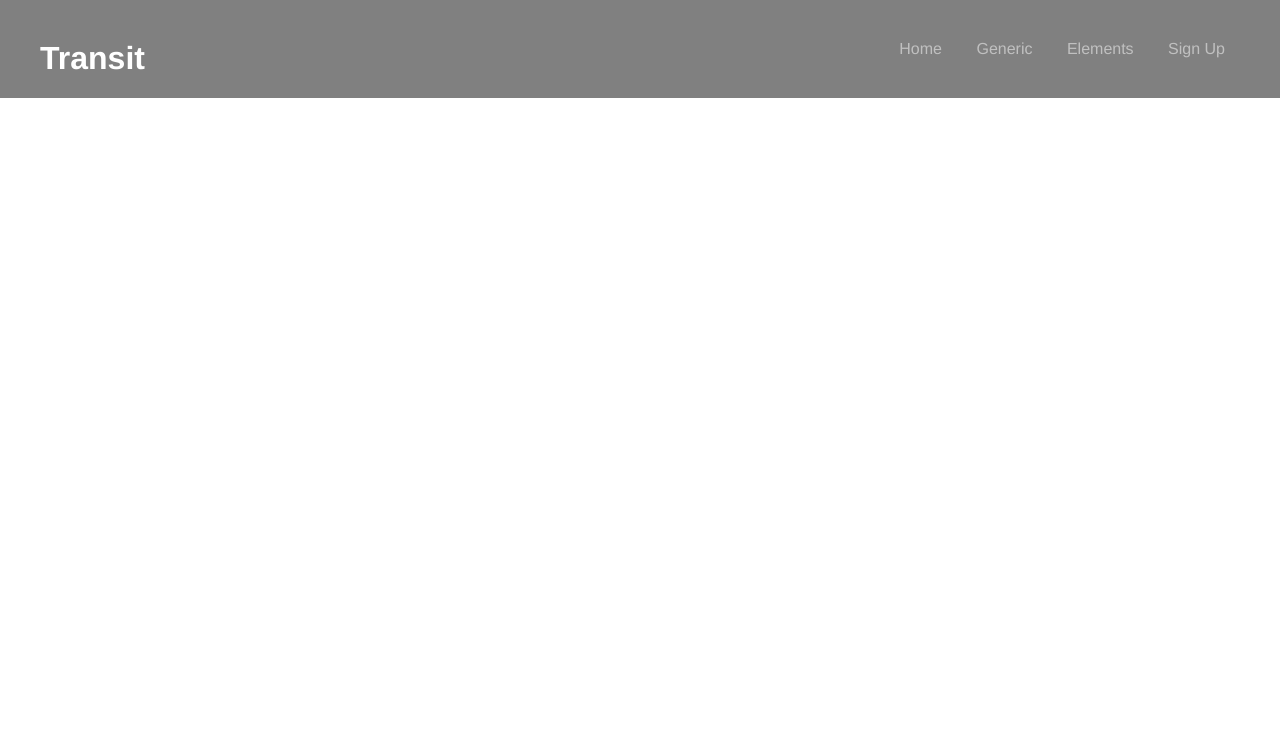
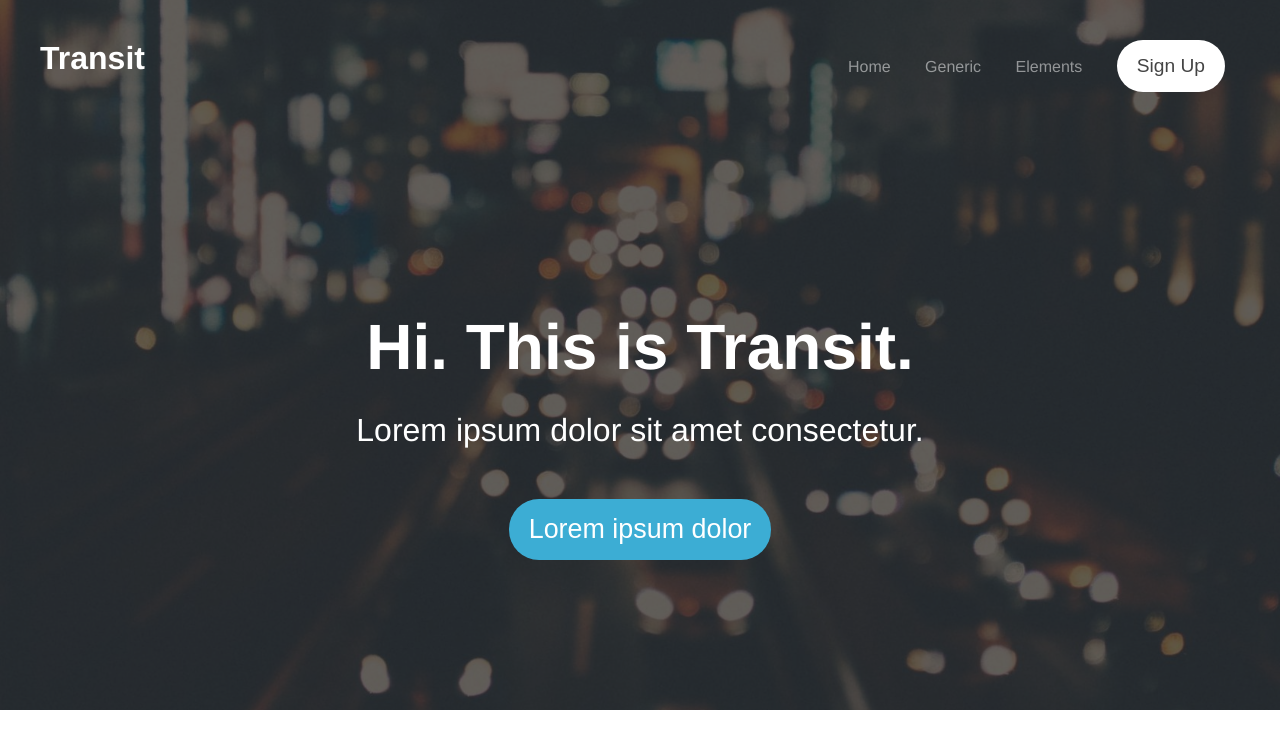
Before and after one commit to shayan881/template_project, a PHP site: page / in a window 1280 px wide. Shown: the top 749 px of the page. Run offline with PHP 8.4, Linux system fonts and the light colour scheme.

Commit message:
session 5

```diff
--- a/first_project/css/style.css
+++ b/first_project/css/style.css
@@ -37,9 +37,56 @@ a {
 }
 
 .top-menu {
-    padding:40px;
+    padding: 40px;
 }
 
 .header {
-    background-color: gray;
+    background-image: url(../img/dark_tint.png), url(../img/bokeh_car_lights_bg.jpg);
+    background-position: center center;
+    background-size: cover;
 }
+
+.btn {
+    padding: 15px 20px;
+    border-radius: 30px;
+    border: 0;
+    cursor: pointer;
+    text-align: center;
+    font-size: 1.5vw;
+    color: #ffff;
+}
+
+.btn-gray {
+    background-color: #fff;
+    color: #444 !important;
+}
+
+.btn-blue {
+    background-color: #3cadd4;
+    color: #fff !important;
+}
+
+.btn-dark {
+    background-color: #383b43;
+    color: #ffffff !important;
+}
+
+.btn-big {
+    font-size: 2.1vw !important;
+}
+
+.banner-content {
+    text-align: center;
+    color: #fff;
+    padding: 150px 0;
+}
+
+.banner-content h2 {
+    font-size: 5vw;
+    line-height: 130px;
+}
+
+.banner-content p {
+    font-size: 2.5vw;
+    margin-bottom: 50px;
+}
--- a/first_project/index.html
+++ b/first_project/index.html
@@ -26,13 +26,17 @@
                         <a href="#">Elements</a>
                     </li>
                     <li>
-                        <a href="#">Sign Up</a>
+                        <button class="btn btn-gray">Sign Up</button>
                     </li>
 
                 </ul>
             </div>
         </div>
-        <div class="banner-content"></div>
+        <div class="banner-content">
+            <h2>Hi. This is Transit.</h2>
+            <p>Lorem ipsum dolor sit amet consectetur.</p>
+            <button class="btn btn-big btn-blue">Lorem ipsum dolor</button>
+        </div>
     </div>
 
 
```
Also changed, not shown: first_project/img/bokeh_car_lights_bg.jpg (added), first_project/img/dark_tint.png (added), first_project/img/pic02.jpg (added), first_project/img/pic03.jpg (added), first_project/img/pic04.jpg (added), first_project/img/pic07.jpg (added), first_project/img/pic08.jpg (added), first_project/img/profile_placeholder.gif (added).
